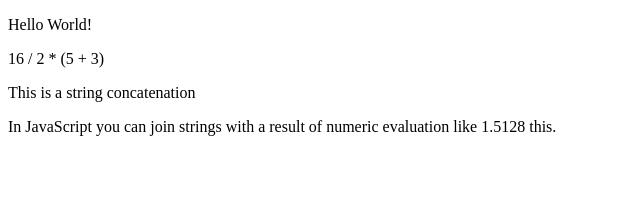
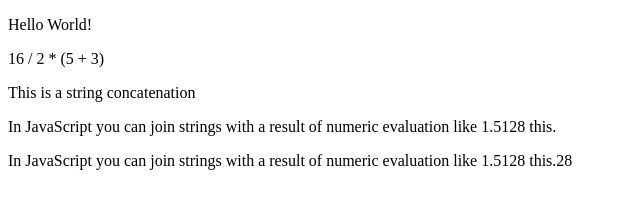
Before and after one commit to Kilavagora/JavaScript-Class, a website: page Class_1/sample.html in a window 1280 px wide. Shown: the whole page, without its empty margins (0-640 px from the left). Drawn offline with Linux system fonts and the light colour scheme.

Commit message:
Added Var

```diff
--- a/Class_1/sample.html
+++ b/Class_1/sample.html
@@ -14,6 +14,8 @@
    echo("16 / 2 * (5 + 3)");
    echo("This is a string " + "concatenation")
    echo("In JavaScript you can join strings with a result of numeric evaluation like " + 3/2 + 128 + " this.")
+   var v = 28;
+   echo("In JavaScript you can join strings with a result of numeric evaluation like " + 3/2 + 128 + " this." + v)
    console.log("Foo, bar.");
  </script>
 </body>
```
